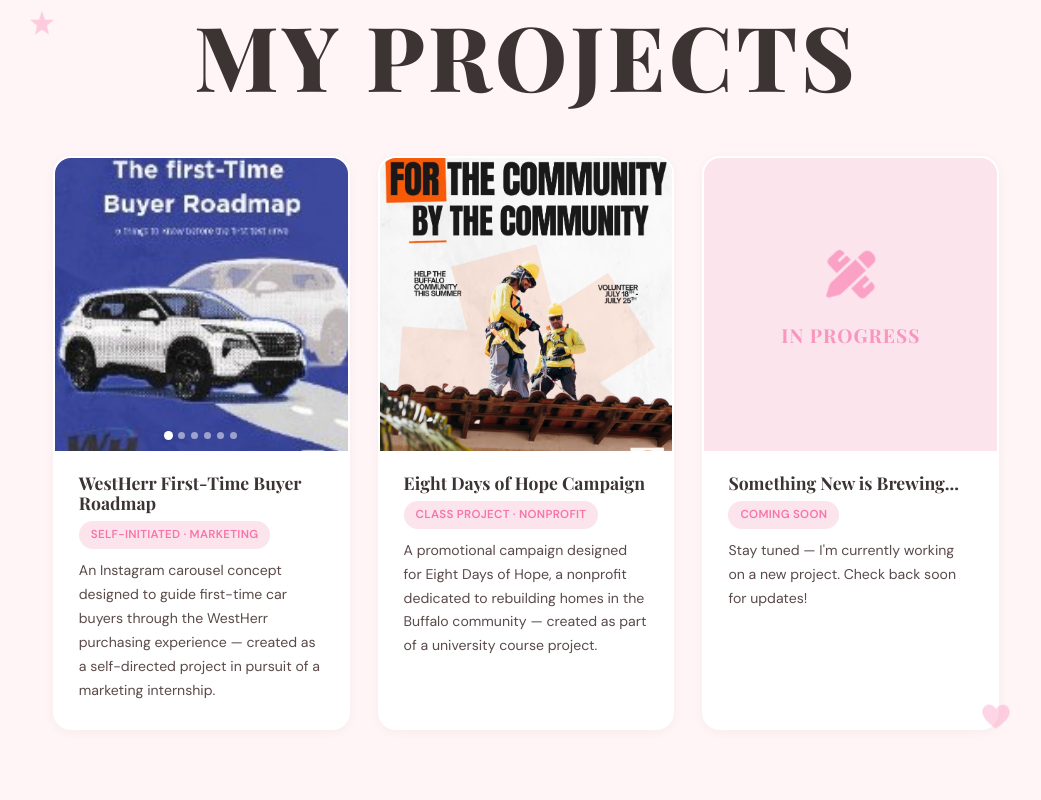
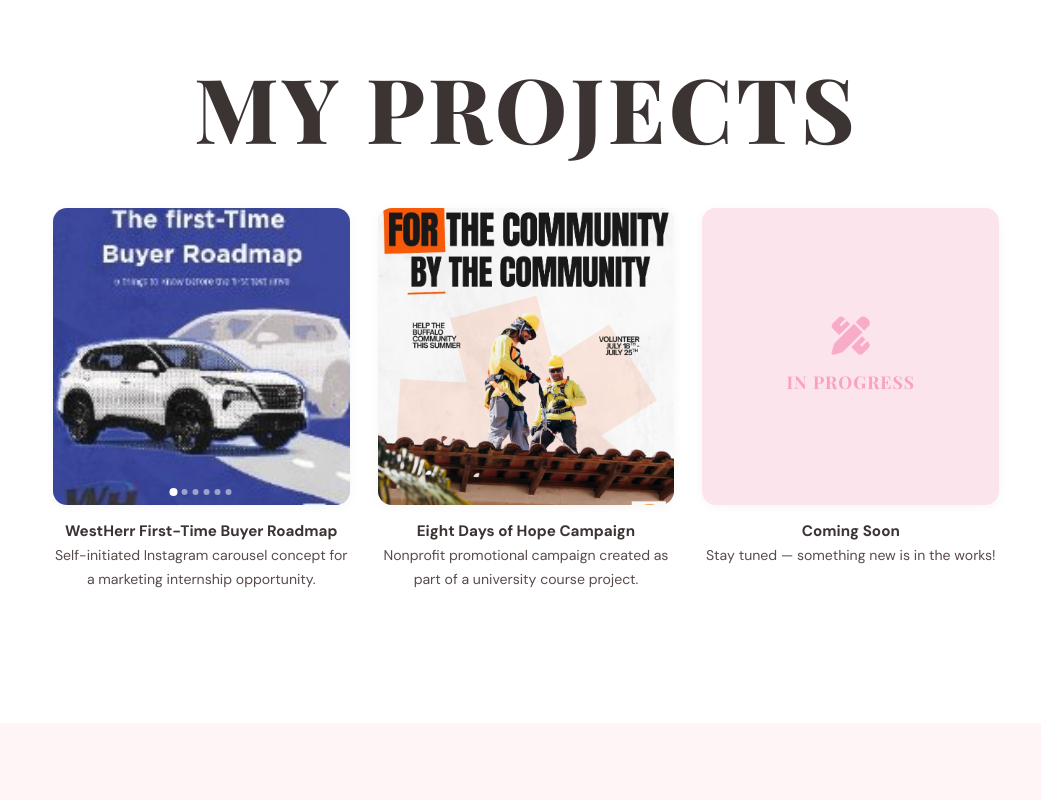
Before and after one commit to gracezur/gracezurenda.github.io, a plain HTML site: page index.html in a window 1280 px wide. Shown: the part 3690-4490 px from the top of the page, without its empty margins (114-1155 px from the left). Drawn offline with nearby package versions, Linux system fonts and the light colour scheme; a web font is replaced by a local one.

Commit message:
Redesign projects section: horizontal row, Instagram-style square boxes, cleaner layout

```diff
--- a/index.html
+++ b/index.html
@@ -254,62 +254,43 @@
             <div class="section-inner">
                 <h2 class="section-title reveal">MY PROJECTS</h2>
 
-                <div class="projects-grid">
+                <div class="projects-row reveal">
 
                     <!-- Project 1: WestHerr Carousel -->
-                    <div class="project-card reveal">
-                        <div class="carousel" data-carousel>
+                    <div class="proj-box">
+                        <div class="proj-frame carousel" data-carousel>
                             <div class="carousel-track">
-                                <div class="carousel-slide"><img src="projects/westherr-1.jpg" alt="WestHerr First-Time Buyer Roadmap – Intro"></div>
+                                <div class="carousel-slide"><img src="projects/westherr-1.jpg" alt="WestHerr – Intro"></div>
                                 <div class="carousel-slide"><img src="projects/westherr-2.jpg" alt="Step 1 – Budget First"></div>
                                 <div class="carousel-slide"><img src="projects/westherr-3.jpg" alt="Step 2 – Do Your Research"></div>
                                 <div class="carousel-slide"><img src="projects/westherr-4.jpg" alt="Step 3 – Make An Appointment"></div>
                                 <div class="carousel-slide"><img src="projects/westherr-5.jpg" alt="Step 4 – Drive It Like You Own It"></div>
                                 <div class="carousel-slide"><img src="projects/westherr-6.jpg" alt="Step 5 – Drive At Your Own Pace"></div>
                             </div>
-                            <button class="carousel-btn carousel-btn-prev" aria-label="Previous slide"><i class="fa-solid fa-chevron-left"></i></button>
-                            <button class="carousel-btn carousel-btn-next" aria-label="Next slide"><i class="fa-solid fa-chevron-right"></i></button>
-                            <div class="carousel-dots"></div>
+                            <button class="car-btn car-prev" aria-label="Previous"><i class="fa-solid fa-chevron-left"></i></button>
+                            <button class="car-btn car-next" aria-label="Next"><i class="fa-solid fa-chevron-right"></i></button>
+                            <div class="car-dots"></div>
                         </div>
-                        <div class="project-info">
-                            <h3>WestHerr First-Time Buyer Roadmap</h3>
-                            <span class="project-tag">Self-Initiated · Marketing</span>
-                            <p>An Instagram carousel concept designed to guide first-time car buyers through the WestHerr purchasing experience — created as a self-directed project in pursuit of a marketing internship.</p>
-                        </div>
+                        <p class="proj-desc"><strong>WestHerr First-Time Buyer Roadmap</strong><br>Self-initiated Instagram carousel concept for a marketing internship opportunity.</p>
                     </div>
 
                     <!-- Project 2: Eight Days of Hope -->
-                    <div class="project-card reveal">
-                        <div class="project-static-img">
-                            <img src="projects/eight-days-of-hope.jpg" alt="Eight Days of Hope – Nonprofit Campaign">
+                    <div class="proj-box">
+                        <div class="proj-frame">
+                            <img src="projects/eight-days-of-hope.jpg" alt="Eight Days of Hope Campaign">
                         </div>
-                        <div class="project-info">
-                            <h3>Eight Days of Hope Campaign</h3>
-                            <span class="project-tag">Class Project · Nonprofit</span>
-                            <p>A promotional campaign designed for Eight Days of Hope, a nonprofit dedicated to rebuilding homes in the Buffalo community — created as part of a university course project.</p>
-                        </div>
+                        <p class="proj-desc"><strong>Eight Days of Hope Campaign</strong><br>Nonprofit promotional campaign created as part of a university course project.</p>
                     </div>
 
                     <!-- Project 3: In Progress -->
-                    <div class="project-card project-card-wip reveal">
-                        <div class="project-wip-placeholder">
+                    <div class="proj-box">
+                        <div class="proj-frame proj-wip">
                             <i class="fa-solid fa-pencil-ruler"></i>
                             <span>In Progress</span>
                         </div>
-                        <div class="project-info">
-                            <h3>Something New is Brewing...</h3>
-                            <span class="project-tag">Coming Soon</span>
-                            <p>Stay tuned — I'm currently working on a new project. Check back soon for updates!</p>
-                        </div>
+                        <p class="proj-desc"><strong>Coming Soon</strong><br>Stay tuned — something new is in the works!</p>
                     </div>
 
-                </div>
-
-                <div class="deco deco-proj-star" aria-hidden="true">
-                    <svg width="22" height="22" viewBox="0 0 24 24" fill="#f875aa" opacity="0.5"><polygon points="12,0 15,9 24,9 17,15 19,24 12,19 5,24 7,15 0,9 9,9"/></svg>
-                </div>
-                <div class="deco deco-proj-heart" aria-hidden="true">
-                    <svg width="28" height="24" viewBox="0 0 32 28" fill="#f875aa" opacity="0.3"><path d="M16 28S0 17.6 0 8.8C0 3.9 3.6 0 8 0c2.8 0 5.4 1.5 7 3.8L16 5l1-1.2C18.6 1.5 21.2 0 24 0c4.4 0 8 3.9 8 8.8C32 17.6 16 28 16 28z"/></svg>
                 </div>
             </div>
         </section>
--- a/script.js
+++ b/script.js
@@ -127,23 +127,23 @@ document.addEventListener('DOMContentLoaded', () => {
   document.querySelectorAll('[data-carousel]').forEach(carousel => {
     const track = carousel.querySelector('.carousel-track');
     const slides = carousel.querySelectorAll('.carousel-slide');
-    const prevBtn = carousel.querySelector('.carousel-btn-prev');
-    const nextBtn = carousel.querySelector('.carousel-btn-next');
-    const dotsContainer = carousel.querySelector('.carousel-dots');
+    const prevBtn = carousel.querySelector('.car-prev');
+    const nextBtn = carousel.querySelector('.car-next');
+    const dotsContainer = carousel.querySelector('.car-dots');
     let current = 0;
     const total = slides.length;
 
     // Create dots
     slides.forEach((_, i) => {
       const dot = document.createElement('button');
-      dot.classList.add('carousel-dot');
+      dot.classList.add('car-dot');
       if (i === 0) dot.classList.add('active');
       dot.setAttribute('aria-label', `Go to slide ${i + 1}`);
       dot.addEventListener('click', () => goTo(i));
       dotsContainer.appendChild(dot);
     });
 
-    const dots = dotsContainer.querySelectorAll('.carousel-dot');
+    const dots = dotsContainer.querySelectorAll('.car-dot');
 
     function goTo(index) {
       current = ((index % total) + total) % total;
--- a/styles.css
+++ b/styles.css
@@ -637,201 +637,155 @@ img { max-width:100%; display:block; }
    PROJECTS SECTION
    ============================================= */
 .projects-section {
-  background: var(--pink-bg);
-  min-height: auto;
+  background: var(--white);
 }
 
-.projects-grid {
-  display: grid;
-  grid-template-columns: repeat(3, 1fr);
+.projects-row {
+  display: flex;
   gap: 28px;
+  align-items: flex-start;
 }
 
-.project-card {
-  background: var(--white);
-  border-radius: var(--radius);
-  overflow: hidden;
-  box-shadow: var(--shadow-sm);
-  border: 2px solid transparent;
-  transition: all var(--transition);
-  display: flex;
-  flex-direction: column;
+.proj-box {
+  flex: 1;
+  min-width: 0;
 }
 
-.project-card:hover {
-  transform: translateY(-6px);
-  box-shadow: var(--shadow-pink);
-  border-color: var(--pink-soft);
+/* The square Instagram-style frame */
+.proj-frame {
+  position: relative;
+  width: 100%;
+  aspect-ratio: 1 / 1;
+  border-radius: 14px;
+  overflow: hidden;
+  background: var(--pink-pale);
+  box-shadow: var(--shadow-sm);
+  transition: all var(--transition);
 }
 
-/* Carousel */
-.carousel {
-  position: relative;
-  overflow: hidden;
-  aspect-ratio: 1 / 1;
-  background: #eee;
+.proj-frame > img {
+  width: 100%;
+  height: 100%;
+  object-fit: cover;
+  display: block;
 }
 
-.carousel-track {
+.proj-box:hover .proj-frame {
+  box-shadow: var(--shadow-pink);
+  transform: translateY(-4px);
+}
+
+/* Carousel inside frame */
+.carousel .carousel-track {
   display: flex;
   height: 100%;
   transition: transform 0.45s cubic-bezier(.4,0,.2,1);
   will-change: transform;
 }
 
-.carousel-slide {
+.carousel .carousel-slide {
   min-width: 100%;
   height: 100%;
 }
 
-.carousel-slide img {
+.carousel .carousel-slide img {
   width: 100%;
   height: 100%;
   object-fit: cover;
   display: block;
 }
 
-.carousel-btn {
+.car-btn {
   position: absolute;
   top: 50%;
   transform: translateY(-50%);
-  width: 36px;
-  height: 36px;
+  width: 32px;
+  height: 32px;
   border-radius: 50%;
   border: none;
   background: rgba(255,255,255,.85);
-  backdrop-filter: blur(4px);
   color: var(--dark);
-  font-size: 0.8rem;
+  font-size: 0.75rem;
   cursor: pointer;
   display: flex;
   align-items: center;
   justify-content: center;
+  z-index: 3;
+  box-shadow: 0 2px 6px rgba(0,0,0,.12);
+  opacity: 0;
   transition: all var(--transition);
-  z-index: 3;
-  box-shadow: 0 2px 8px rgba(0,0,0,.12);
-  opacity: 0;
 }
 
-.carousel:hover .carousel-btn { opacity: 1; }
+.proj-frame:hover .car-btn { opacity: 1; }
+.car-btn:hover { background: var(--pink-hot); color: var(--white); }
+.car-prev { left: 8px; }
+.car-next { right: 8px; }
 
-.carousel-btn:hover {
-  background: var(--pink-hot);
-  color: var(--white);
-}
-
-.carousel-btn-prev { left: 10px; }
-.carousel-btn-next { right: 10px; }
-
-.carousel-dots {
+.car-dots {
   position: absolute;
-  bottom: 12px;
+  bottom: 10px;
   left: 50%;
   transform: translateX(-50%);
   display: flex;
-  gap: 6px;
+  gap: 5px;
   z-index: 3;
 }
 
-.carousel-dot {
-  width: 7px;
-  height: 7px;
+.car-dot {
+  width: 6px;
+  height: 6px;
   border-radius: 50%;
   background: rgba(255,255,255,.5);
   border: none;
+  padding: 0;
   cursor: pointer;
   transition: all var(--transition);
-  padding: 0;
 }
 
-.carousel-dot.active {
+.car-dot.active {
   background: var(--white);
-  transform: scale(1.3);
-  box-shadow: 0 0 4px rgba(0,0,0,.2);
-}
-
-/* Static project image */
-.project-static-img {
-  aspect-ratio: 1 / 1;
-  overflow: hidden;
-  background: #eee;
-}
-
-.project-static-img img {
-  width: 100%;
-  height: 100%;
-  object-fit: cover;
-  display: block;
-  transition: transform 0.5s ease;
-}
-
-.project-card:hover .project-static-img img {
-  transform: scale(1.03);
+  transform: scale(1.35);
 }
 
 /* WIP placeholder */
-.project-wip-placeholder {
-  aspect-ratio: 1 / 1;
+.proj-wip {
   display: flex;
   flex-direction: column;
   align-items: center;
   justify-content: center;
-  gap: 14px;
+  gap: 12px;
   background: var(--pink-pale);
 }
 
-.project-wip-placeholder i {
-  font-size: 3rem;
+.proj-wip i {
+  font-size: 2.4rem;
+  color: var(--pink-hot);
+  opacity: 0.5;
+}
+
+.proj-wip span {
+  font-family: var(--font-display);
+  font-size: 1.1rem;
+  font-weight: 700;
   color: var(--pink-hot);
   opacity: 0.6;
-  animation: float 4s ease-in-out infinite;
+  text-transform: uppercase;
+  letter-spacing: 1px;
 }
 
-.project-wip-placeholder span {
-  font-family: var(--font-display);
-  font-size: 1.2rem;
-  font-weight: 700;
-  color: var(--pink-hot);
-  opacity: 0.7;
-  letter-spacing: 1px;
-  text-transform: uppercase;
+/* Description below each box */
+.proj-desc {
+  font-size: 0.88rem;
+  color: var(--dark-soft);
+  line-height: 1.65;
+  margin-top: 14px;
+  text-align: center;
 }
 
-/* Project info */
-.project-info {
-  padding: 22px 24px 26px;
+.proj-desc strong {
+  color: var(--dark);
+  font-size: 0.95rem;
 }
-
-.project-info h3 {
-  font-size: 1.1rem;
-  margin-bottom: 6px;
-}
-
-.project-tag {
-  display: inline-block;
-  font-size: 0.72rem;
-  font-weight: 600;
-  padding: 4px 12px;
-  border-radius: 50px;
-  background: var(--pink-pale);
-  color: var(--pink-hot);
-  letter-spacing: 0.3px;
-  margin-bottom: 10px;
-  text-transform: uppercase;
-}
-
-.project-info p {
-  font-size: 0.88rem;
-  color: var(--dark-soft);
-  line-height: 1.7;
-}
-
-/* Staggered reveals */
-.project-card.reveal:nth-child(2) { transition-delay: .1s; }
-.project-card.reveal:nth-child(3) { transition-delay: .2s; }
-
-.deco-proj-star { top: 10%; left: 5%; animation: twinkle 4s ease-in-out infinite; }
-.deco-proj-heart { bottom: 8%; right: 6%; animation: float 6s ease-in-out infinite; }
 
 /* =============================================
    STRENGTHS / WHAT I BRING SECTION
@@ -1135,7 +1089,8 @@ img { max-width:100%; display:block; }
 
   .strengths-grid { grid-template-columns: 1fr 1fr; }
 
-  .projects-grid { grid-template-columns: 1fr 1fr; }
+  .projects-row { flex-wrap: wrap; }
+  .proj-box { flex: 1 1 280px; max-width: 400px; }
 }
 
 @media (max-width: 768px) {
@@ -1157,8 +1112,8 @@ img { max-width:100%; display:block; }
 
   .strengths-grid { grid-template-columns: 1fr; }
 
-  .projects-grid { grid-template-columns: 1fr; }
-  .project-card { max-width: 400px; margin: 0 auto; width: 100%; }
+  .projects-row { justify-content: center; }
+  .proj-box { flex: 1 1 100%; max-width: 340px; }
 
   .certs-row { flex-direction: column; }
   .cert-pill { min-width: unset; }
```
